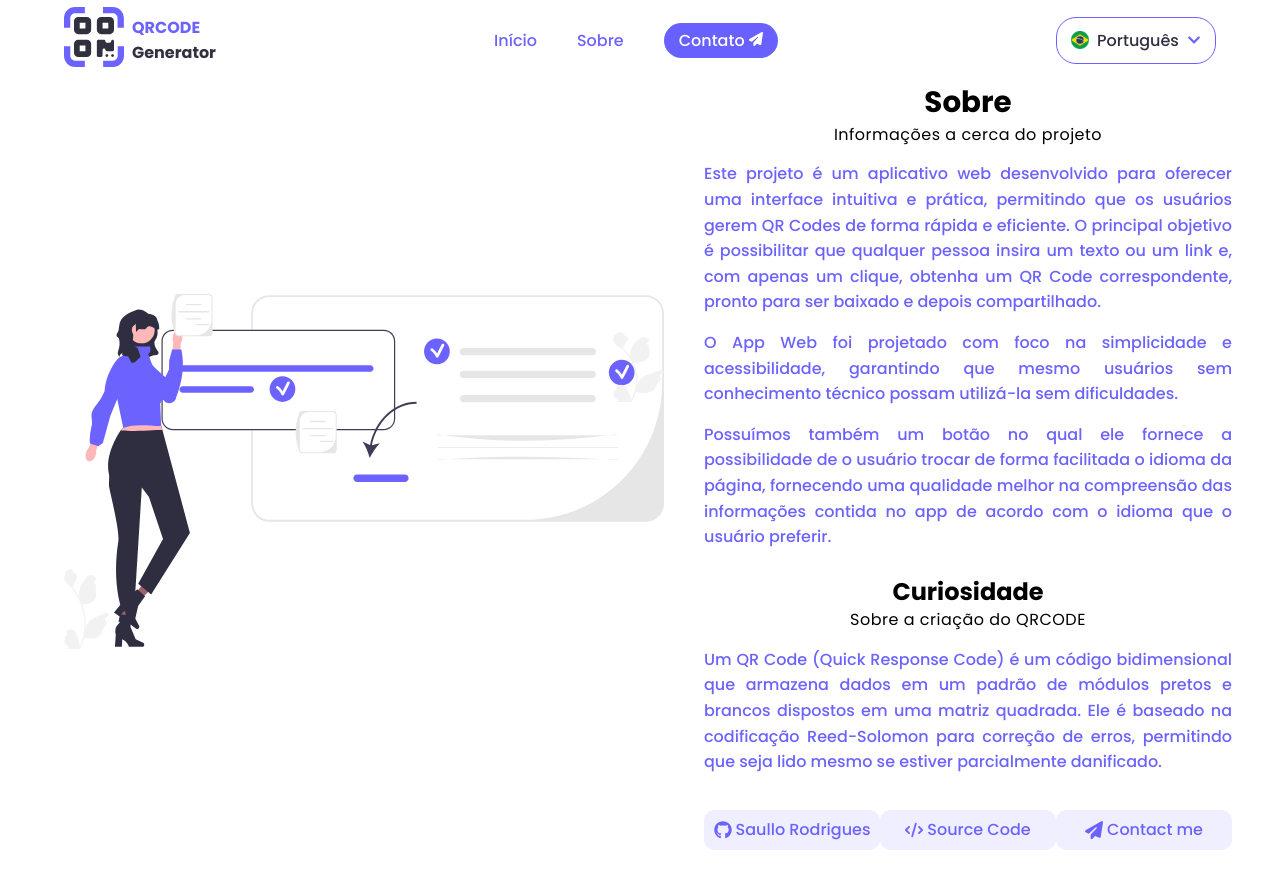
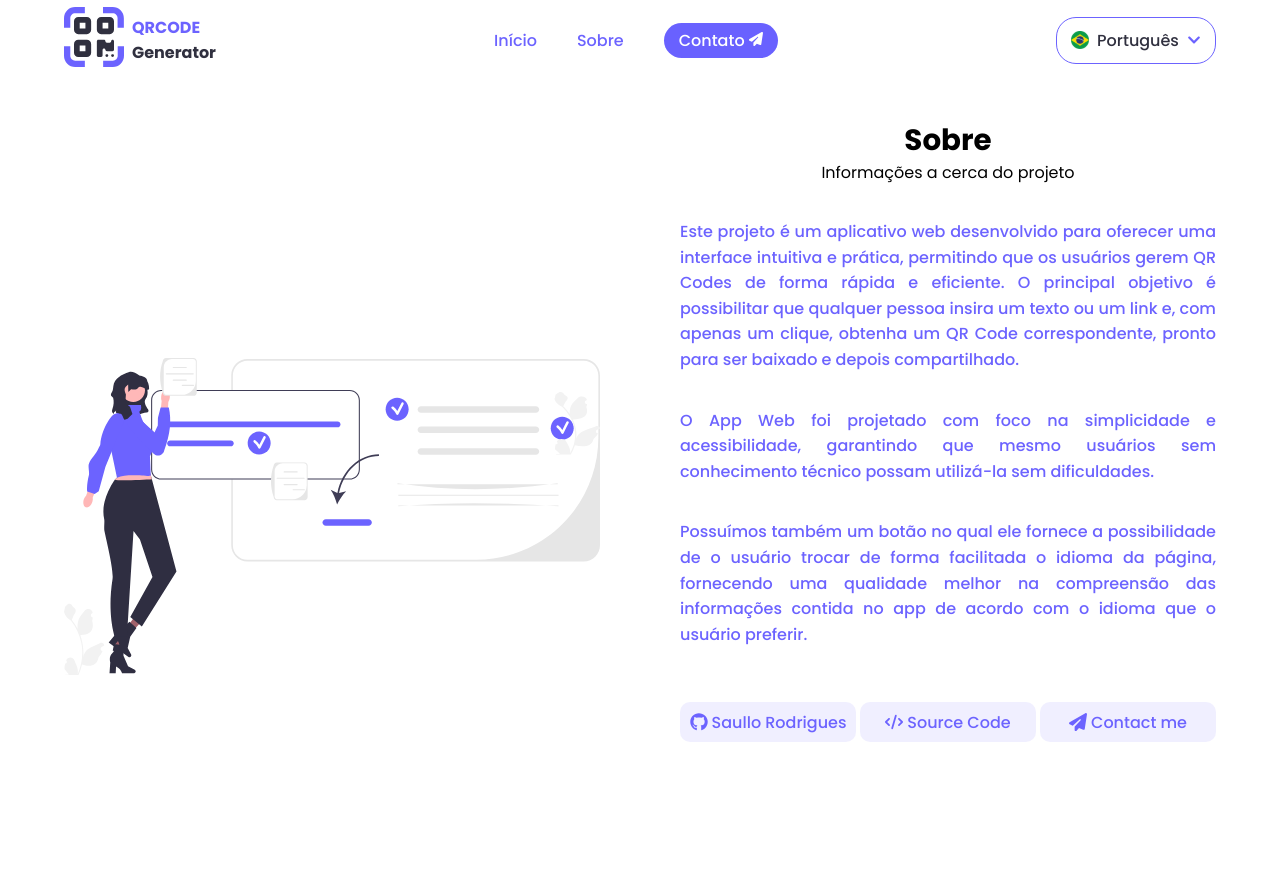
Before and after one commit to SaulloRodrigues/qrcode-generator, a React (Vite) app: page /about in a window 1280 px wide. After the commit the page ends 800 px from the top, so only its background shows below. Built offline with nearby package versions, Linux system fonts and the light colour scheme.

Commit message:
feat: Implement animated routing with AnimatedOutlet component; update main layout and styles; add framer-motion.

```diff
--- a/package.json
+++ b/package.json
@@ -10,6 +10,7 @@
     "preview": "vite preview"
   },
   "dependencies": {
+    "framer-motion": "^12.5.0",
     "i18next": "^24.2.2",
     "i18next-http-backend": "^3.0.2",
     "qrcode.react": "^4.2.0",
--- a/public/locales/en/translation.json
+++ b/public/locales/en/translation.json
@@ -26,12 +26,7 @@
             "subtitle": "Project information",
             "first_paragraph": "This project is a web application developed to offer an intuitive and practical interface, allowing users to generate QR Codes quickly and efficiently. The main goal is to enable anyone to enter text or a link and, with just one click, obtain a corresponding QR Code, ready to download and share.",
             "second_paragraph": "The Web App has been designed with a focus on simplicity and accessibility, ensuring that even users without technical knowledge can use it without difficulties.",
-            "third_paragraph": "We also have a button that allows the user to easily switch the page's language, providing a better understanding of the information contained in the app according to the user's preferred language.",
-            "subtopic": {
-                "title": "Curiosity",
-                "subtitle": "About the creation of the QRCODE",
-                "description": "A QR Code (Quick Response Code) is a two-dimensional code that stores data in a pattern of black and white modules arranged in a square matrix. It is based on Reed-Solomon encoding for error correction, allowing it to be read even if it is partially damaged."
-            }
+            "third_paragraph": "We also have a button that allows the user to easily switch the page's language, providing a better understanding of the information contained in the app according to the user's preferred language."
         }
     }
 }
--- a/public/locales/ptBR/translation.json
+++ b/public/locales/ptBR/translation.json
@@ -26,12 +26,7 @@
             "subtitle": "Informações a cerca do projeto",
             "first_paragraph": "Este projeto é um aplicativo web desenvolvido para oferecer uma interface intuitiva e prática, permitindo que os usuários gerem QR Codes de forma rápida e eficiente. O principal objetivo é possibilitar que qualquer pessoa insira um texto ou um link e, com apenas um clique, obtenha um QR Code correspondente, pronto para ser baixado e depois compartilhado.",
             "second_paragraph": "O App Web foi projetado com foco na simplicidade e acessibilidade, garantindo que mesmo usuários sem conhecimento técnico possam utilizá-la sem dificuldades.",
-            "third_paragraph": "Possuímos também um botão no qual ele fornece a possibilidade de o usuário trocar de forma facilitada o idioma da página, fornecendo uma qualidade melhor na compreensão das informações contida no app de acordo com o idioma que o usuário preferir.",
-            "subtopic": {
-                "title": "Curiosidade",
-                "subtitle": "Sobre a criação do QRCODE",
-                "description": "Um QR Code (Quick Response Code) é um código bidimensional que armazena dados em um padrão de módulos pretos e brancos dispostos em uma matriz quadrada. Ele é baseado na codificação Reed-Solomon para correção de erros, permitindo que seja lido mesmo se estiver parcialmente danificado."
-            }
+            "third_paragraph": "Possuímos também um botão no qual ele fornece a possibilidade de o usuário trocar de forma facilitada o idioma da página, fornecendo uma qualidade melhor na compreensão das informações contida no app de acordo com o idioma que o usuário preferir."
         }
     }
 }
--- /dev/null
+++ b/src/layouts/AnimatedOutlet.tsx
@@ -0,0 +1,33 @@
+// AnimatedOutlet.tsx
+import React from "react";
+import { useOutlet, useLocation } from "react-router-dom";
+import { AnimatePresence, motion } from "framer-motion";
+
+const pageVariants = {
+  hidden: { opacity: 0, y: 20 },
+  visible: { opacity: 1, y: 0 },
+  exit: { opacity: 0, y: -20 },
+};
+
+const AnimatedOutlet: React.FC = () => {
+  const outlet = useOutlet();
+  const location = useLocation();
+
+  return (
+    <AnimatePresence mode="wait">
+      <motion.div
+        key={location.key}
+        variants={pageVariants}
+        initial="hidden"
+        animate="visible"
+        exit="exit"
+        transition={{ duration: 0.4 }}
+        style={{ position: "absolute", width: "100%", height: "100%" }}
+      >
+        {outlet}
+      </motion.div>
+    </AnimatePresence>
+  );
+};
+
+export default AnimatedOutlet;
--- a/src/layouts/MainLayout.tsx
+++ b/src/layouts/MainLayout.tsx
@@ -1,13 +1,14 @@
-import { Outlet } from "react-router-dom";
+// MainLayout.tsx
 import Header from "@/components/Header/Header";
-import '@/styles/app.css';
+import AnimatedOutlet from "@/layouts/AnimatedOutlet";
+import "@/styles/app.css";
 
 const MainLayout = () => {
   return (
     <>
       <Header />
       <main>
-        <Outlet />
+        <AnimatedOutlet />
       </main>
     </>
   );
--- a/src/pages/About/About.tsx
+++ b/src/pages/About/About.tsx
@@ -19,27 +19,18 @@ const About: React.FC = () => {
     return (
         <section className="about">
             <div className="about__illustrations">
-                <ReactSVG src={IllustrationLearning}></ReactSVG>
+                <ReactSVG afterInjection={(svg) => {svg.classList.add("illustration")}} src={IllustrationLearning}></ReactSVG>
             </div>
             <div className="about__prj">
-                <div className="about__prj__topic topics">
-                    <div className="about__topic__title titles">
+                <div className="about__prj__topic">
+                    <div className="about__topic__title">
                         <h1 className="about__topic__title_txt">{t("aboutPage.main.title")}</h1>
-                        <p className="about__topic__subtitle_txt descriptions">{t("aboutPage.main.subtitle")}</p>
+                        <p className="about__topic__subtitle_txt">{t("aboutPage.main.subtitle")}</p>
                     </div>
                     <div className="about__topic__des">
-                        <p className="about__topic__des_txt paragraph__text">{t("aboutPage.main.first_paragraph")}</p>
-                        <p className="about__topic__des_txt paragraph__text">{t("aboutPage.main.second_paragraph")}</p>
-                        <p className="about__topic__des_txt paragraph__text">{t("aboutPage.main.third_paragraph")}</p>
-                    </div>
-                </div>
-                <div className="about__prj__subtopic topics">
-                    <div className="about__subtopic_title titles">
-                        <h2 className="about__subtopic_title_txt">{t("aboutPage.main.subtopic.title")}</h2>
-                        <p className="about__subtopic_subtitle_txt descriptions">{t("aboutPage.main.subtopic.subtitle")}</p>
-                    </div>
-                    <div className="about__subtopic_des">
-                        <p className="about__subtopic_des_txt paragraph__text">{t("aboutPage.main.subtopic.description")}</p>
+                        <p className="about__topic__des_txt">{t("aboutPage.main.first_paragraph")}</p>
+                        <p className="about__topic__des_txt">{t("aboutPage.main.second_paragraph")}</p>
+                        <p className="about__topic__des_txt">{t("aboutPage.main.third_paragraph")}</p>
                     </div>
                 </div>
                 <div className="about__prj__btns">
--- a/src/pages/About/about.css
+++ b/src/pages/About/about.css
@@ -3,48 +3,38 @@
     grid-template-columns: repeat(2, 1fr);
     align-items: center;
     height: 100%;
-    gap: 2.5rem;
+    gap: 5rem;
 }
 
-.topics {
+.about__illustrations {
+    width: fit-content;
+}
+
+.illustration {
+    margin-top: 10rem;
+    width: 100%;
+    height: max-content;
+}
+
+.about__prj__topic {
     display: flex;
     flex-direction: column;
 }
 
-.paragraph__text {
-    margin: 15px 0;
-    text-align: justify;
-    line-height: 1.6rem;
-    color: var(--color-purple);
-    font-weight: 500;
-}
-
-.titles {
+.about__topic__title {
     text-align: center;
-
-}
-
-.descriptions {
-    font-weight: 400;
-    letter-spacing: 0.5px;
-}
-
-.about__prj__subtopic {
-    margin: 0.6em 0;
 }
 
 .about__topic__title_txt {
     font-size: 22pt;
 }
 
-.about__subtopic_title_txt {
-    font-size: 18pt;
-}
-
-.about__prj_btn svg {
-    width: 18px;
-    height: 18px;
-    fill: currentColor;
+.about__topic__des_txt {
+    margin: 35px 0;
+    text-align: justify;
+    line-height: 1.6rem;
+    color: var(--color-purple);
+    font-weight: 500;
 }
 
 .about__prj__btns {
@@ -52,3 +42,10 @@
     display: flex;
     justify-content: space-between;
 }
+
+
+.about__prj__btns svg {
+    width: 18px;
+    height: 18px;
+    fill: currentColor;
+}
--- a/src/styles/app.css
+++ b/src/styles/app.css
@@ -5,6 +5,8 @@
 }
 
 main {
+    position: relative;
+    overflow: hidden;
     width: 100%;
     height: 100%;
     max-height: 90dvh;
```
Also changed, not shown: public/locales/es/translation.json (+1 -6 lines), 1 other file (tests, documents, lock files or other folders).
